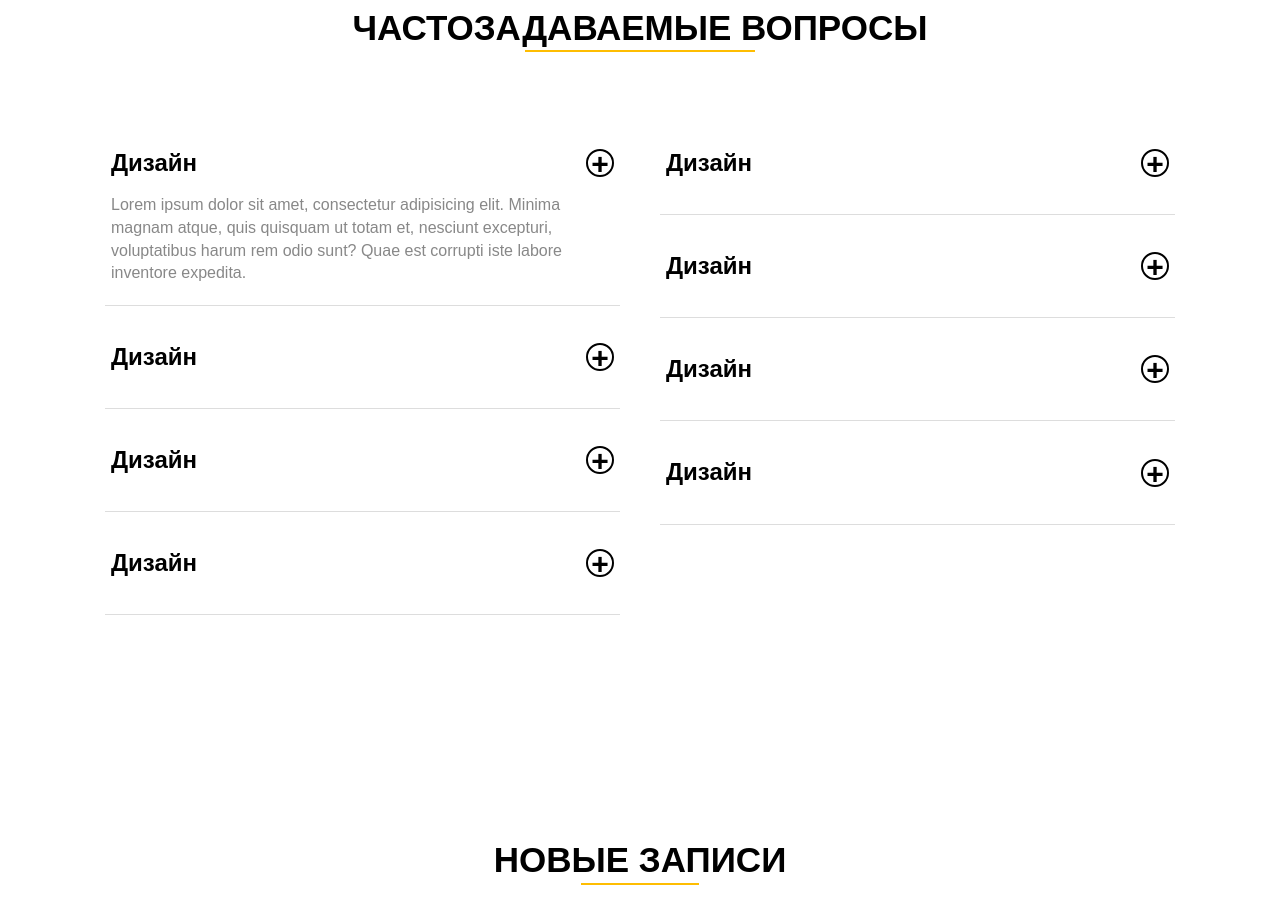
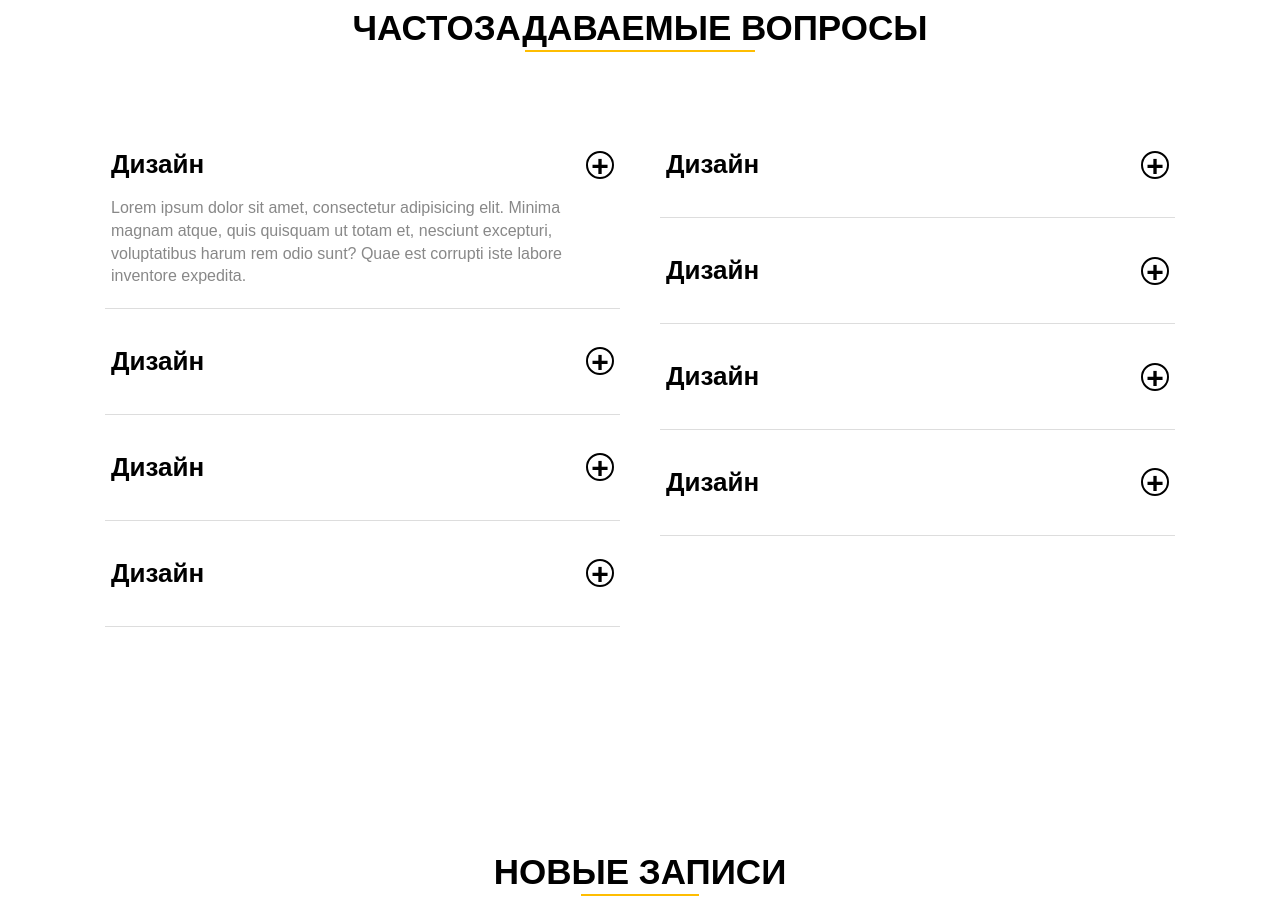
Before and after one commit to frontend-coder/upvesh, a website: page app/index.html in a window 1280 px wide. Shown: the part 5703-6625 px from the top of the page. Drawn offline with Linux system fonts and the light colour scheme.

Commit message:
v.0.40
Выполнена валидация шаблона, проверена  PageSpeed Insights

```diff
--- a/app/index.html
+++ b/app/index.html
@@ -6,13 +6,13 @@
   <!-- <base href="/"> -->
   <title>Personal portfolio - мое портфолио веб-разработчика</title>
   <meta name="description"
-    content="Олег Василенко самый лучший исполнитель, который способен создать качественные сайты с нуля" />
+    content="Игорь Васильченко самый лучший исполнитель, который способен создать качественные сайты с нуля" />
   <meta name="keywords" content="создать сайт с нуля, верстаю быстрые шаблоны" />
   <meta name="robots" content="index, follow" />
-  <meta name="author" content="Олег Василенко" />
+  <meta name="author" content="Игорь Васильченко" />
   <meta name="copyright"
     content="Все права на сайт и размещенные материалы в рамках данного проекта принадлежат Олегу Василенко" />
-  <meta http-equiv="X-UA-Compatible" content="IE=Edge,chrome=1" />
+  <meta http-equiv="X-UA-Compatible" content="IE=Edge" />
   <meta name="viewport" content="width=device-width, initial-scale=1, maximum-scale=1" />
   <link rel="shortcut icon" href="img/favicon/favicon.ico" />
   <!-- 3 нижние строки Chrome, Firefox OS and Opera; Windows Phone; iOS Safari    -->
@@ -727,7 +727,7 @@
                 <div class="accordion">
                   <div class="accordion-item active">
                     <div class="item-header">
-                      <h1 class="title">Дизайн</h1>
+                      <h3 class="title">Дизайн</h3>
                       <div class="icon">+</div>
                     </div>
                     <p class="text">
@@ -740,7 +740,7 @@
 
                   <div class="accordion-item">
                     <div class="item-header">
-                      <h1 class="title">Дизайн</h1>
+                      <h3 class="title">Дизайн</h3>
                       <div class="icon">+</div>
                     </div>
                     <p class="text">
@@ -753,7 +753,7 @@
 
                   <div class="accordion-item">
                     <div class="item-header">
-                      <h1 class="title">Дизайн</h1>
+                      <h3 class="title">Дизайн</h3>
                       <div class="icon">+</div>
                     </div>
                     <p class="text">
@@ -766,7 +766,7 @@
 
                   <div class="accordion-item">
                     <div class="item-header">
-                      <h1 class="title">Дизайн</h1>
+                      <h3 class="title">Дизайн</h3>
                       <div class="icon">+</div>
                     </div>
                     <p class="text">
@@ -783,7 +783,7 @@
                 <div class="accordion">
                   <div class="accordion-item">
                     <div class="item-header">
-                      <h1 class="title">Дизайн</h1>
+                      <h3 class="title">Дизайн</h3>
                       <div class="icon">+</div>
                     </div>
                     <p class="text">
@@ -796,7 +796,7 @@
 
                   <div class="accordion-item">
                     <div class="item-header">
-                      <h1 class="title">Дизайн</h1>
+                      <h3 class="title">Дизайн</h3>
                       <div class="icon">+</div>
                     </div>
                     <p class="text">
@@ -809,7 +809,7 @@
 
                   <div class="accordion-item">
                     <div class="item-header">
-                      <h1 class="title">Дизайн</h1>
+                      <h3 class="title">Дизайн</h3>
                       <div class="icon">+</div>
                     </div>
                     <p class="text">
@@ -822,7 +822,7 @@
 
                   <div class="accordion-item">
                     <div class="item-header">
-                      <h1 class="title">Дизайн</h1>
+                      <h3 class="title">Дизайн</h3>
                       <div class="icon">+</div>
                     </div>
                     <p class="text">
--- a/app/scss/_allpage.scss
+++ b/app/scss/_allpage.scss
@@ -264,7 +264,6 @@
   text-transform: uppercase;
   font-weight: 700;
   text-decoration: none;
-  //  color: $top_line_color;
   text-align: right;
   display: inline-block;
   @include trans;
@@ -365,7 +364,6 @@
   left: -15px;
   content: '\f103';
   font-family: 'FontAwesome';
-  //  color: $color_link_comenk;
   position: absolute;
 }
 
@@ -397,15 +395,14 @@
   width: 40%;
   height: 40px;
   line-height: 40px;
-  // background-color: $top_line_color;
   text-transform: uppercase;
   cursor: pointer;
 }
 
-.category_sidebar .widget .searchform .submit:focus,
-.category_sidebar .widget .searchform .submit:hover {
-  // background-color: darken($top_line_color, 10%);
-}
+// .category_sidebar .widget .searchform .submit:focus,
+// .category_sidebar .widget .searchform .submit:hover {
+//   // background-color: darken($top_line_color, 10%);
+// }
 
 .pagesearch_title {
   font-size: 1.5rem;
@@ -430,14 +427,13 @@
   height: 50px;
   line-height: 50px;
   text-transform: uppercase;
-  // background-color: $top_line_color;
   border: 1px solid #000;
   cursor: pointer;
 }
 
-.error_fs .submit-search:hover {
-  //  background-color: darken($top_line_color, 10%);
-}
+// .error_fs .submit-search:hover {
+//   //  background-color: darken($top_line_color, 10%);
+// }
 
 .search_rezzult {
   margin-top: 30px;
--- a/app/scss/_allstyle.scss
+++ b/app/scss/_allstyle.scss
@@ -59,7 +59,6 @@
   background-image: url(../img/about_me.jpg);
   background-repeat: no-repeat;
   background-size: cover;
-  //  background-size: 50% 40%;
   background-position: 20% 0;
   transform: rotateY(180deg);
 }
@@ -323,7 +322,6 @@
 }
 
 .portfolio .portfolio_gallery .item .overlay h4 {
-  // background-color: #febd01;
   color: #fff;
   font-size: 19px;
   font-weight: 600;
@@ -448,7 +446,6 @@
 
 .testimonials-content .testi-slider .slide .cont_text {
   padding-left: 15px;
-  //background-color: red;
 }
 
 .testimonials-content .testi-slider .slide p {
@@ -520,7 +517,7 @@
 }
 
 .title {
-  font: 20px;
+  font-size: 26px;
   font-weight: 600;
 }
 
@@ -844,7 +841,6 @@
 .mobile_sec label {
   font-size: 20px;
   font-weight: 500;
-  /// margin-bottom: 10px;
 }
 
 .hidden {
--- a/app/scss/_media.scss
+++ b/app/scss/_media.scss
@@ -112,6 +112,11 @@
 }
 
 @media only screen and (max-width: 736px) {
+
+
+  .accordion {
+    max-width: 100%;
+  }
 
   .our_service_item {
     flex: 0 0 calc(50% - 20px);
```
Also changed, not shown: app/category.html (+3 -3 lines), app/page.html (+1 -1 lines), app/single.html (+1 -1 lines), app/css/libs.min.css, 2 other files.
